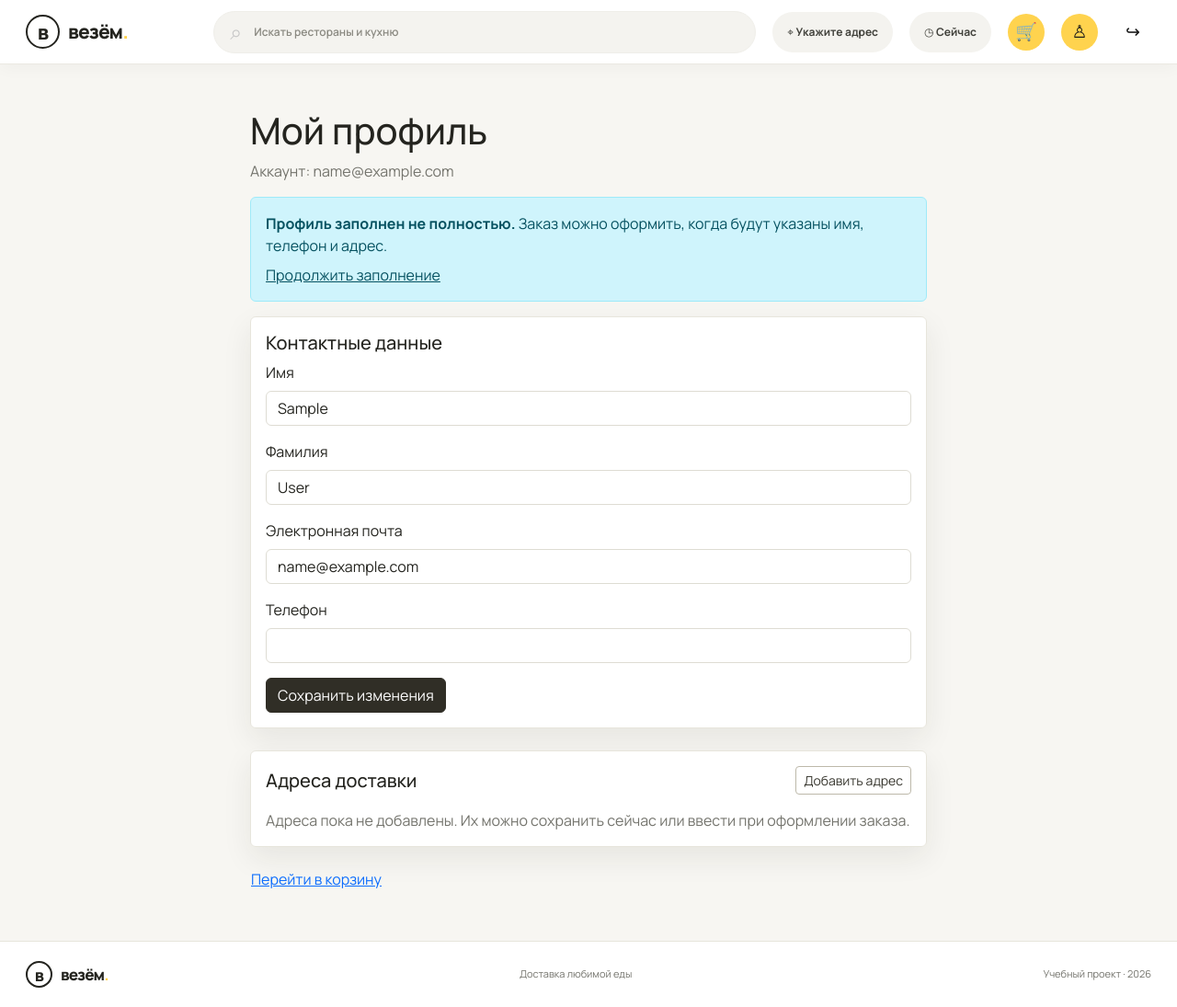
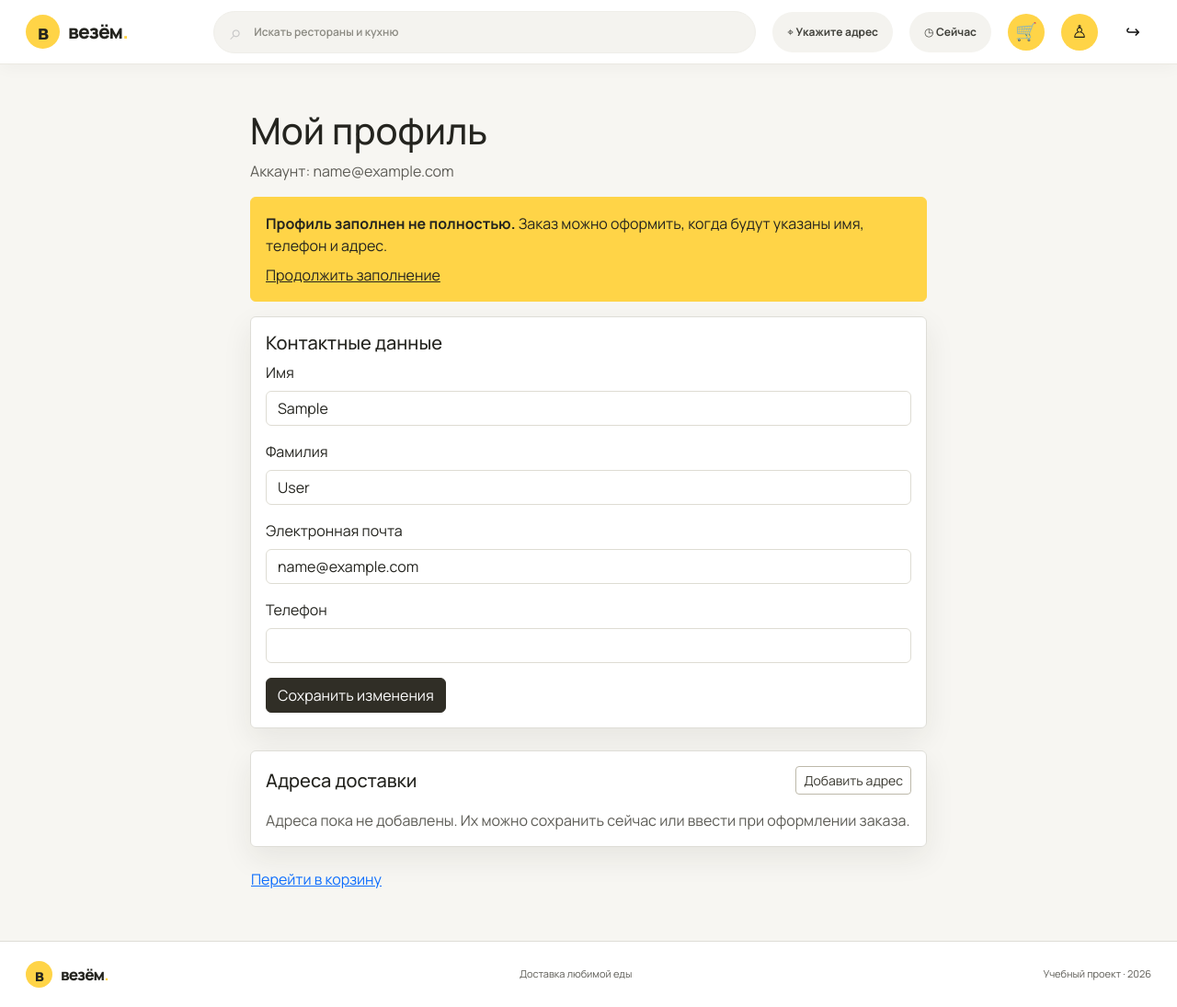
Before and after one commit to smedvedev964-ai/delivery-system-django, a Django app: page /accounts/profile/ in a window 1280 px wide. Shown: the whole page at 92% size. Run offline with Django 5.2, Linux system fonts and the light colour scheme; the visitor is signed in with stand-in values (Sample User, id 1).

Commit message:
Упрощена палитра интерфейса и повышен контраст

```diff
--- a/static/css/ui_refresh.css
+++ b/static/css/ui_refresh.css
@@ -3,24 +3,24 @@
     color-scheme: light;
     --bg: #f7f6f2;
     --panel: #fff;
-    --panel-raised: #fffdf7;
-    --panel-soft: #f0efe9;
+    --panel-raised: #fff;
+    --panel-soft: #fff;
     --text: #24241f;
-    --muted: #74746d;
-    --muted-strong: #53534d;
-    --line: #e7e5dc;
-    --accent: #ffd34e;
-    --accent-hover: #ffca24;
-    --success-bg: #e9f3e4;
-    --success-text: #3b6536;
-    --danger: #b9473d;
+    --muted: #5d5c56;
+    --muted-strong: #3e3d37;
+    --line: #deddd7;
+    --accent: #ffd447;
+    --accent-hover: #f2c52e;
+    --success-bg: #ffd447;
+    --success-text: #24241f;
+    --danger: #24241f;
     --shadow-card: 0 12px 32px rgb(44 39 23 / 8%);
     --ease: 240ms cubic-bezier(.2, .75, .25, 1);
 }
 
 html {
     background: var(--bg);
-    scrollbar-color: #e5bd36 #eeece5;
+    scrollbar-color: var(--accent) var(--bg);
     scrollbar-width: thin;
 }
 
@@ -36,17 +36,17 @@ body {
 }
 
 ::-webkit-scrollbar-track {
-    background: #eeece5;
+    background: var(--bg);
 }
 
 ::-webkit-scrollbar-thumb {
-    border: 2px solid #eeece5;
+    border: 2px solid var(--bg);
     border-radius: 20px;
-    background: #e5bd36;
+    background: var(--accent);
 }
 
 ::-webkit-scrollbar-thumb:hover {
-    background: #cda51e;
+    background: var(--accent-hover);
 }
 
 .topbar {
@@ -62,6 +62,13 @@ body {
 .cart-sidebar h3,
 .cart-preview-item strong,
 .cart-preview-summary strong {
+    color: var(--text);
+}
+
+.brand-mark {
+    border: 0;
+    border-radius: 50%;
+    background: var(--accent);
     color: var(--text);
 }
 
@@ -168,8 +175,35 @@ body {
 
 .menu-categories a.active,
 .menu-categories a:hover {
-    border-bottom-color: #d5a900;
-    color: #4f3c00;
+    border-bottom-color: var(--accent);
+    color: var(--text);
+}
+
+.rating {
+    color: var(--text);
+}
+
+.rating small,
+.result-count,
+.restaurant-subline {
+    color: var(--muted);
+}
+
+.restaurant-tags span {
+    background: var(--accent);
+    color: var(--text);
+}
+
+.alert-danger,
+.alert-info,
+.alert-success {
+    border-color: var(--accent);
+    background: var(--accent);
+    color: var(--text);
+}
+
+.text-danger {
+    color: var(--text) !important;
 }
 
 .menu-search:focus-within,
```
Also changed, not shown: other parts of static/css/ui_refresh.css (+42 -4 lines).
